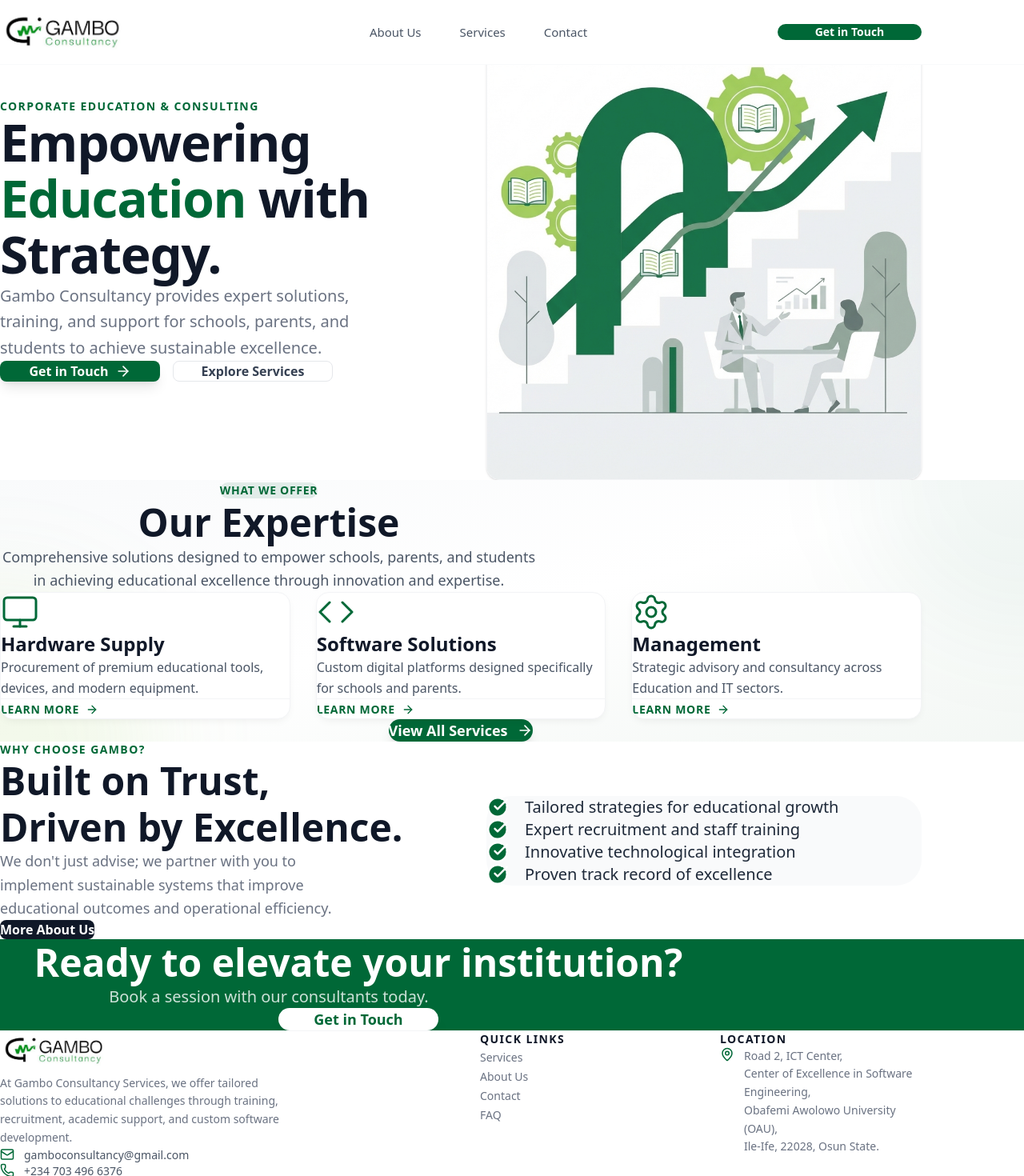
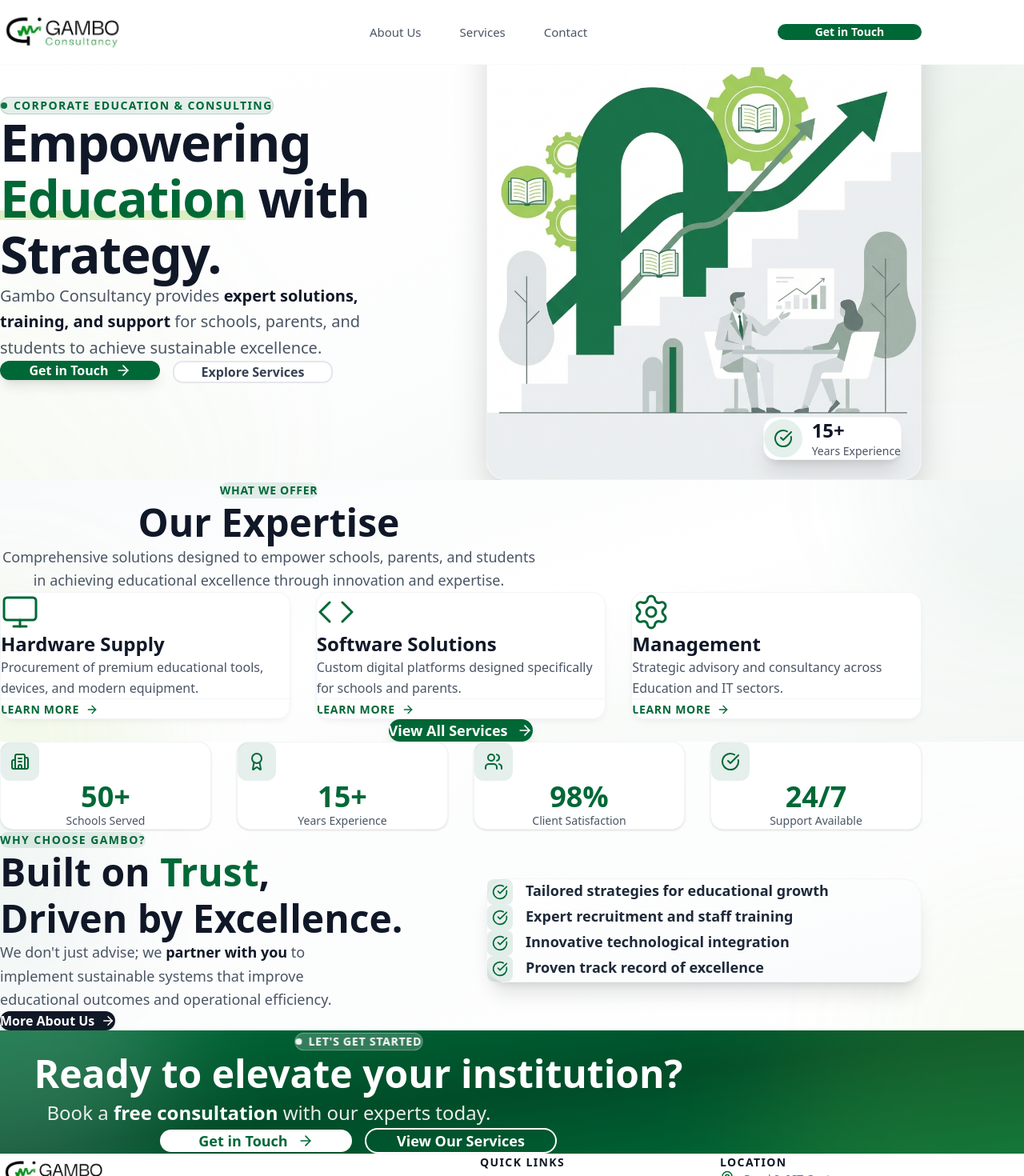
Before and after one commit to samkiell/GamboConsultancy, a Next.js app: page / in a window 1280 px wide. Shown: the top 1470 px of the page at 80% size. Built offline with nearby package versions, Linux system fonts and the light colour scheme.

Commit message:
feat: Add initial home page with hero and services sections using Framer Motion and Next.js components.

```diff
--- a/src/app/page.tsx
+++ b/src/app/page.tsx
@@ -3,7 +3,7 @@
 import { motion } from 'framer-motion';
 import Image from 'next/image';
 import Link from 'next/link';
-import { ArrowRight, CheckCircle, Monitor, Code, Settings, Users, GraduationCap, Building2 } from 'lucide-react';
+import { ArrowRight, CheckCircle, Monitor, Code, Settings, Users, GraduationCap, Building2, Award } from 'lucide-react';
 
 const services = [
   {
@@ -39,42 +39,80 @@
           - Vertical padding: min 120px desktop (pt-32), 64px mobile (pt-24 to clear nav).
       */}
       {/* Hero Section */}
-      <section className="relative pt-32 pb-16 md:pt-48 md:pb-32 bg-white">
-        <div className="max-w-6xl mx-auto px-6 md:px-12 lg:px-16 grid grid-cols-1 lg:grid-cols-2 gap-16 items-center">
+      <section className="relative pt-32 pb-16 md:pt-48 md:pb-32 bg-gradient-to-br from-white via-gray-50/30 to-[var(--primary)]/5 overflow-hidden">
+        {/* Animated Background Elements */}
+        <motion.div
+          initial={{ opacity: 0, scale: 0.8 }}
+          animate={{ opacity: 1, scale: 1 }}
+          transition={{ duration: 1.2, ease: "easeOut" }}
+          className="absolute top-0 right-0 w-[600px] h-[600px] bg-gradient-to-br from-[var(--primary)]/10 to-[var(--primary-light)]/5 rounded-full blur-3xl -translate-y-1/3 translate-x-1/3"
+        />
+        <motion.div
+          initial={{ opacity: 0, scale: 0.8 }}
+          animate={{ opacity: 1, scale: 1 }}
+          transition={{ duration: 1.2, delay: 0.2, ease: "easeOut" }}
+          className="absolute bottom-0 left-0 w-[500px] h-[500px] bg-gradient-to-tr from-[var(--primary-light)]/8 to-transparent rounded-full blur-3xl translate-y-1/3 -translate-x-1/3"
+        />
+
+        <div className="max-w-6xl mx-auto px-6 md:px-12 lg:px-16 grid grid-cols-1 lg:grid-cols-2 gap-16 items-center relative z-10">
 
           {/* Left Column: Content */}
           <motion.div
             initial={{ opacity: 0, x: -20 }}
             animate={{ opacity: 1, x: 0 }}
             transition={{ duration: 0.6 }}
-            className="flex flex-col items-start z-10"
+            className="flex flex-col items-start"
           >
-            <span className="text-[var(--primary)] font-bold tracking-widest text-sm uppercase mb-6">
+            <motion.span
+              initial={{ opacity: 0, y: -10 }}
+              animate={{ opacity: 1, y: 0 }}
+              transition={{ delay: 0.2 }}
+              className="inline-flex items-center gap-2 px-4 py-2 bg-[var(--primary)]/10 text-[var(--primary)] font-bold tracking-widest text-sm uppercase mb-6 rounded-full border border-[var(--primary)]/20"
+            >
+              <span className="w-2 h-2 bg-[var(--primary)] rounded-full animate-pulse"></span>
               Corporate Education & Consulting
-            </span>
+            </motion.span>
 
             <h1 className="text-4xl md:text-6xl lg:text-7xl font-bold text-gray-900 leading-[1.1] mb-6 tracking-tight">
               Empowering <br />
-              <span className="text-[var(--primary)]">Education</span> with Strategy.
+              <span className="relative inline-block">
+                <span className="text-[var(--primary)] relative z-10">Education</span>
+                <motion.span
+                  initial={{ width: 0 }}
+                  animate={{ width: "100%" }}
+                  transition={{ delay: 0.8, duration: 0.6 }}
+                  className="absolute bottom-2 left-0 h-3 bg-[var(--primary-light)]/30 -z-10"
+                />
+              </span> with Strategy.
             </h1>
 
-            <p className="text-lg md:text-xl text-gray-500 leading-relaxed mb-10 max-w-lg font-light">
-              Gambo Consultancy provides expert solutions, training, and support for schools, parents, and students to achieve sustainable excellence.
+            <p className="text-lg md:text-xl text-gray-600 leading-relaxed mb-10 max-w-lg">
+              Gambo Consultancy provides <strong className="text-gray-900 font-semibold">expert solutions, training, and support</strong> for schools, parents, and students to achieve sustainable excellence.
             </p>
 
             <div className="flex flex-col sm:flex-row gap-4 w-full sm:w-auto">
+              <motion.div
+                whileHover={{ scale: 1.05 }}
+                whileTap={{ scale: 0.95 }}
+              >
                 <Link
                   href="/contact"
-                className="min-w-[200px] px-8 py-5 bg-[var(--primary)] text-white font-semibold rounded-lg hover:bg-[var(--primary-dark)] transition-all flex items-center justify-center gap-2 shadow-lg hover:shadow-xl hover:-translate-y-1 w-full sm:w-auto"
+                  className="min-w-[200px] px-8 py-5 bg-[var(--primary)] text-white font-bold rounded-xl hover:bg-[var(--primary-dark)] transition-all flex items-center justify-center gap-2 shadow-lg hover:shadow-2xl hover:-translate-y-1 w-full sm:w-auto group"
                 >
-                Get in Touch <ArrowRight size={20} />
+                  Get in Touch <ArrowRight size={20} className="group-hover:translate-x-1 transition-transform" />
                 </Link>
+              </motion.div>
+              <motion.div
+                whileHover={{ scale: 1.05 }}
+                whileTap={{ scale: 0.95 }}
+              >
                 <Link
                   href="/services"
-                className="min-w-[200px] px-8 py-5 bg-white border border-gray-200 text-gray-700 font-semibold rounded-lg hover:border-gray-400 hover:bg-gray-50 transition-all flex items-center justify-center w-full sm:w-auto"
+                  className="min-w-[200px] px-8 py-5 bg-white border-2 border-gray-200 text-gray-700 font-bold rounded-xl hover:border-[var(--primary)] hover:bg-[var(--primary)]/5 transition-all flex items-center justify-center w-full sm:w-auto"
                 >
                   Explore Services
                 </Link>
+              </motion.div>
             </div>
           </motion.div>
 
@@ -83,17 +121,35 @@
             initial={{ opacity: 0, x: 20 }}
             animate={{ opacity: 1, x: 0 }}
             transition={{ duration: 0.6, delay: 0.2 }}
-            className="relative h-[400px] md:h-[600px] w-full bg-gray-50 rounded-2xl overflow-hidden shadow-sm border border-gray-100"
+            className="relative h-[400px] md:h-[600px] w-full"
           >
-             <div className="absolute inset-0 bg-[var(--primary)]/5 flex items-center justify-center">
-                <div className="relative w-full h-full p-12">
-                   <div className="w-full h-full bg-white rounded-xl shadow-sm flex items-center justify-center text-gray-200 overflow-hidden relative">
+            <div className="relative w-full h-full rounded-3xl overflow-hidden shadow-2xl border border-gray-200/50 bg-gradient-to-br from-white to-gray-50 group">
+              <div className="absolute inset-0 bg-gradient-to-br from-[var(--primary)]/5 to-transparent" />
+              <div className="relative w-full h-full p-8 md:p-12">
+                <div className="w-full h-full bg-white rounded-2xl shadow-lg flex items-center justify-center overflow-hidden relative">
                   <Image
                     src="/hero-consulting.png"
                     alt="Consulting Strategy"
                     fill
-                        className="object-cover opacity-90 hover:scale-105 transition-transform duration-700"
+                    className="object-cover opacity-90 group-hover:scale-105 transition-transform duration-700"
                   />
+                  {/* Floating Badge */}
+                  <motion.div
+                    initial={{ opacity: 0, y: 20 }}
+                    animate={{ opacity: 1, y: 0 }}
+                    transition={{ delay: 1 }}
+                    className="absolute bottom-6 right-6 bg-white px-6 py-4 rounded-2xl shadow-xl border border-gray-100"
+                  >
+                    <div className="flex items-center gap-3">
+                      <div className="w-12 h-12 bg-[var(--primary)]/10 rounded-full flex items-center justify-center">
+                        <CheckCircle className="text-[var(--primary)]" size={24} />
+                      </div>
+                      <div>
+                        <div className="text-2xl font-bold text-gray-900">15+</div>
+                        <div className="text-sm text-gray-600">Years Experience</div>
+                      </div>
+                    </div>
+                  </motion.div>
                 </div>
               </div>
             </div>
@@ -187,53 +243,182 @@
       </section>
 
       {/* 4. Why Choose Us Section */}
-      <section className="py-24 bg-white">
-        <div className="max-w-6xl mx-auto px-6 md:px-12 lg:px-16 grid grid-cols-1 lg:grid-cols-2 gap-16 items-center">
+      <section className="py-24 bg-gradient-to-br from-white via-gray-50/50 to-white relative overflow-hidden">
+        {/* Decorative Elements */}
+        <div className="absolute top-1/2 left-0 w-72 h-72 bg-[var(--primary)]/5 rounded-full blur-3xl -translate-y-1/2 -translate-x-1/2" />
+        <div className="absolute bottom-0 right-0 w-96 h-96 bg-[var(--primary-light)]/5 rounded-full blur-3xl translate-y-1/2 translate-x-1/2" />
+
+        <div className="max-w-6xl mx-auto px-6 md:px-12 lg:px-16 relative z-10">
+
+          {/* Stats Row */}
+          <motion.div
+            initial={{ opacity: 0, y: 20 }}
+            whileInView={{ opacity: 1, y: 0 }}
+            viewport={{ once: true }}
+            className="grid grid-cols-2 md:grid-cols-4 gap-8 mb-20"
+          >
+            {[
+              { value: '50+', label: 'Schools Served', icon: Building2 },
+              { value: '15+', label: 'Years Experience', icon: Award },
+              { value: '98%', label: 'Client Satisfaction', icon: Users },
+              { value: '24/7', label: 'Support Available', icon: CheckCircle }
+            ].map((stat, i) => (
+              <motion.div
+                key={i}
+                initial={{ opacity: 0, scale: 0.9 }}
+                whileInView={{ opacity: 1, scale: 1 }}
+                viewport={{ once: true }}
+                transition={{ delay: i * 0.1 }}
+                className="text-center p-6 bg-white rounded-2xl border border-gray-100 shadow-sm hover:shadow-lg transition-all hover:-translate-y-1 group"
+              >
+                <div className="w-12 h-12 bg-[var(--primary)]/10 rounded-xl flex items-center justify-center mx-auto mb-4 group-hover:bg-[var(--primary)] transition-colors">
+                  <stat.icon className="text-[var(--primary)] group-hover:text-white transition-colors" size={24} />
+                </div>
+                <div className="text-3xl md:text-4xl font-bold text-[var(--primary)] mb-2">
+                  {stat.value}
+                </div>
+                <div className="text-sm text-gray-600 font-medium">
+                  {stat.label}
+                </div>
+              </motion.div>
+            ))}
+          </motion.div>
+
+          <div className="grid grid-cols-1 lg:grid-cols-2 gap-16 items-center">
 
             {/* Left Text Block */}
-          <div>
-             <span className="text-[var(--primary)] font-bold uppercase tracking-widest text-sm mb-4 block">Why Choose Gambo?</span>
+            <motion.div
+              initial={{ opacity: 0, x: -20 }}
+              whileInView={{ opacity: 1, x: 0 }}
+              viewport={{ once: true }}
+            >
+               <span className="inline-block px-4 py-2 bg-[var(--primary)]/10 text-[var(--primary)] font-bold uppercase tracking-widest text-sm mb-6 rounded-full">Why Choose Gambo?</span>
                <h2 className="text-3xl md:text-5xl font-bold text-gray-900 mb-6 leading-tight">
-               Built on Trust, <br />Driven by Excellence.
+                 Built on <span className="text-[var(--primary)]">Trust</span>, <br />Driven by Excellence.
                </h2>
-             <p className="text-gray-500 text-lg leading-relaxed mb-8 max-w-md">
-               We don't just advise; we partner with you to implement sustainable systems that improve educational outcomes and operational efficiency.
+               <p className="text-gray-600 text-lg leading-relaxed mb-8 max-w-md">
+                 We don't just advise; we <strong className="text-gray-900 font-semibold">partner with you</strong> to implement sustainable systems that improve educational outcomes and operational efficiency.
                </p>
-             <Link href="/about" className="inline-block px-8 py-3 bg-gray-900 text-white rounded-lg font-semibold hover:bg-gray-800 transition-colors">
+               <motion.div
+                 whileHover={{ scale: 1.05 }}
+                 whileTap={{ scale: 0.95 }}
+               >
+                 <Link href="/about" className="inline-flex items-center gap-2 px-8 py-4 bg-gray-900 text-white rounded-xl font-bold hover:bg-gray-800 transition-all shadow-lg hover:shadow-xl group">
                    More About Us
+                   <ArrowRight size={18} className="group-hover:translate-x-1 transition-transform" />
                  </Link>
-          </div>
+               </motion.div>
+            </motion.div>
 
             {/* Right Checklist */}
-          <div className="bg-[var(--bg-soft)] p-10 md:p-14 rounded-[2rem]">
-            <ul className="space-y-8">
+            <motion.div
+              initial={{ opacity: 0, x: 20 }}
+              whileInView={{ opacity: 1, x: 0 }}
+              viewport={{ once: true }}
+              className="bg-gradient-to-br from-white to-gray-50 p-10 md:p-14 rounded-3xl border border-gray-100 shadow-xl"
+            >
+              <ul className="space-y-6">
                 {checklist.map((item, i) => (
-                <li key={i} className="flex items-start gap-5">
-                  <div className="mt-1 flex-shrink-0">
-                    <CheckCircle size={28} className="fill-[var(--primary)] text-white" />
+                  <motion.li
+                    key={i}
+                    initial={{ opacity: 0, x: -20 }}
+                    whileInView={{ opacity: 1, x: 0 }}
+                    viewport={{ once: true }}
+                    transition={{ delay: i * 0.1 }}
+                    className="flex items-start gap-4 group"
+                  >
+                    <div className="mt-1 flex-shrink-0 w-8 h-8 bg-[var(--primary)]/10 rounded-lg flex items-center justify-center group-hover:bg-[var(--primary)] transition-colors">
+                      <CheckCircle size={20} className="text-[var(--primary)] group-hover:text-white transition-colors" />
                     </div>
-                  <span className="text-lg md:text-xl font-medium text-gray-800">{item}</span>
-                </li>
+                    <span className="text-lg font-semibold text-gray-800 group-hover:text-[var(--primary)] transition-colors">{item}</span>
+                  </motion.li>
                 ))}
               </ul>
+            </motion.div>
+
           </div>
-
         </div>
       </section>
 
       {/* Final CTA */}
-      <section className="py-24 bg-[var(--primary)] text-white text-center">
-        <div className="max-w-4xl mx-auto px-6 md:px-12">
-          <h2 className="text-3xl md:text-5xl font-bold mb-6">Ready to elevate your institution?</h2>
-          <p className="text-white/80 text-xl mb-10 max-w-2xl mx-auto">
-            Book a session with our consultants today.
+      <section className="relative py-24 md:py-32 bg-gradient-to-br from-[var(--primary)] via-[var(--primary-dark)] to-[var(--primary)] text-white text-center overflow-hidden">
+        {/* Animated Background Elements */}
+        <motion.div
+          animate={{
+            scale: [1, 1.2, 1],
+            opacity: [0.1, 0.2, 0.1]
+          }}
+          transition={{
+            duration: 8,
+            repeat: Infinity,
+            ease: "easeInOut"
+          }}
+          className="absolute top-0 left-0 w-96 h-96 bg-white rounded-full blur-3xl -translate-x-1/2 -translate-y-1/2"
+        />
+        <motion.div
+          animate={{
+            scale: [1, 1.3, 1],
+            opacity: [0.1, 0.15, 0.1]
+          }}
+          transition={{
+            duration: 10,
+            repeat: Infinity,
+            ease: "easeInOut",
+            delay: 1
+          }}
+          className="absolute bottom-0 right-0 w-[500px] h-[500px] bg-[var(--primary-light)] rounded-full blur-3xl translate-x-1/2 translate-y-1/2"
+        />
+
+        <div className="max-w-4xl mx-auto px-6 md:px-12 relative z-10">
+          <motion.div
+            initial={{ opacity: 0, y: 20 }}
+            whileInView={{ opacity: 1, y: 0 }}
+            viewport={{ once: true }}
+          >
+            <motion.div
+              animate={{ scale: [1, 1.05, 1] }}
+              transition={{ duration: 2, repeat: Infinity, ease: "easeInOut" }}
+              className="inline-block mb-6"
+            >
+              <span className="inline-flex items-center gap-2 px-5 py-2 bg-white/20 backdrop-blur-sm text-white font-bold text-sm uppercase tracking-wider rounded-full border border-white/30">
+                <span className="w-2 h-2 bg-white rounded-full animate-pulse"></span>
+                Let's Get Started
+              </span>
+            </motion.div>
+
+            <h2 className="text-3xl md:text-5xl lg:text-6xl font-bold mb-6 leading-tight">
+              Ready to elevate your institution?
+            </h2>
+            <p className="text-white/90 text-xl md:text-2xl mb-12 max-w-2xl mx-auto leading-relaxed">
+              Book a <strong className="text-white font-bold">free consultation</strong> with our experts today.
             </p>
+
+            <div className="flex flex-col sm:flex-row gap-4 justify-center items-center">
+              <motion.div
+                whileHover={{ scale: 1.05 }}
+                whileTap={{ scale: 0.95 }}
+              >
                 <Link
                   href="/contact"
-            className="inline-flex items-center justify-center min-w-[200px] px-12 py-5 bg-white text-[var(--primary)] text-lg font-bold rounded-full hover:bg-gray-100 transition-all shadow-xl"
+                  className="inline-flex items-center justify-center gap-3 min-w-[240px] px-12 py-6 bg-white text-[var(--primary)] text-lg font-bold rounded-full hover:bg-gray-100 transition-all shadow-2xl hover:shadow-3xl group"
                 >
                   Get in Touch
+                  <ArrowRight size={20} className="group-hover:translate-x-1 transition-transform" />
                 </Link>
+              </motion.div>
+              <motion.div
+                whileHover={{ scale: 1.05 }}
+                whileTap={{ scale: 0.95 }}
+              >
+                <Link
+                  href="/services"
+                  className="inline-flex items-center justify-center gap-2 min-w-[240px] px-12 py-6 bg-transparent border-2 border-white text-white text-lg font-bold rounded-full hover:bg-white/10 transition-all"
+                >
+                  View Our Services
+                </Link>
+              </motion.div>
+            </div>
+          </motion.div>
         </div>
       </section>
 
```
Lines whose indentation alone changed are shown as unchanged.
